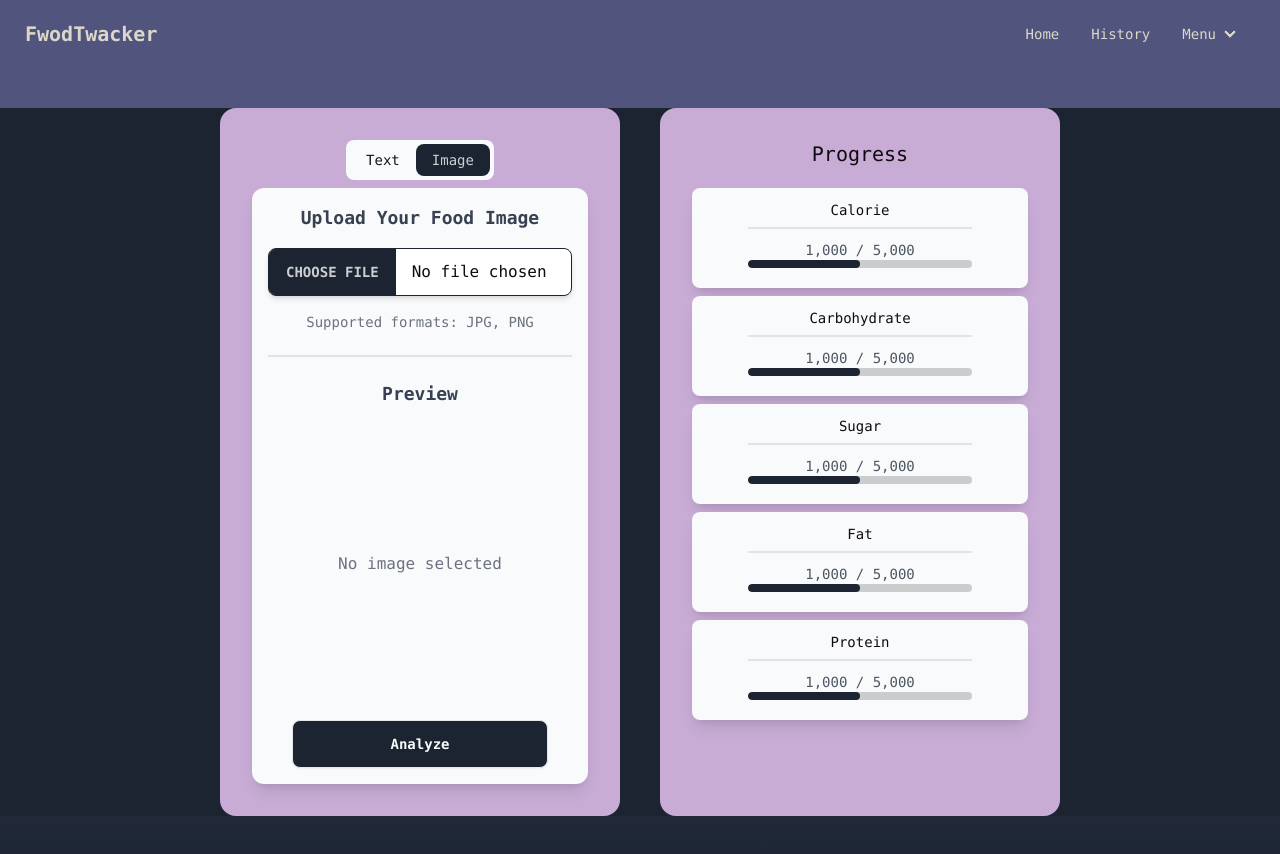
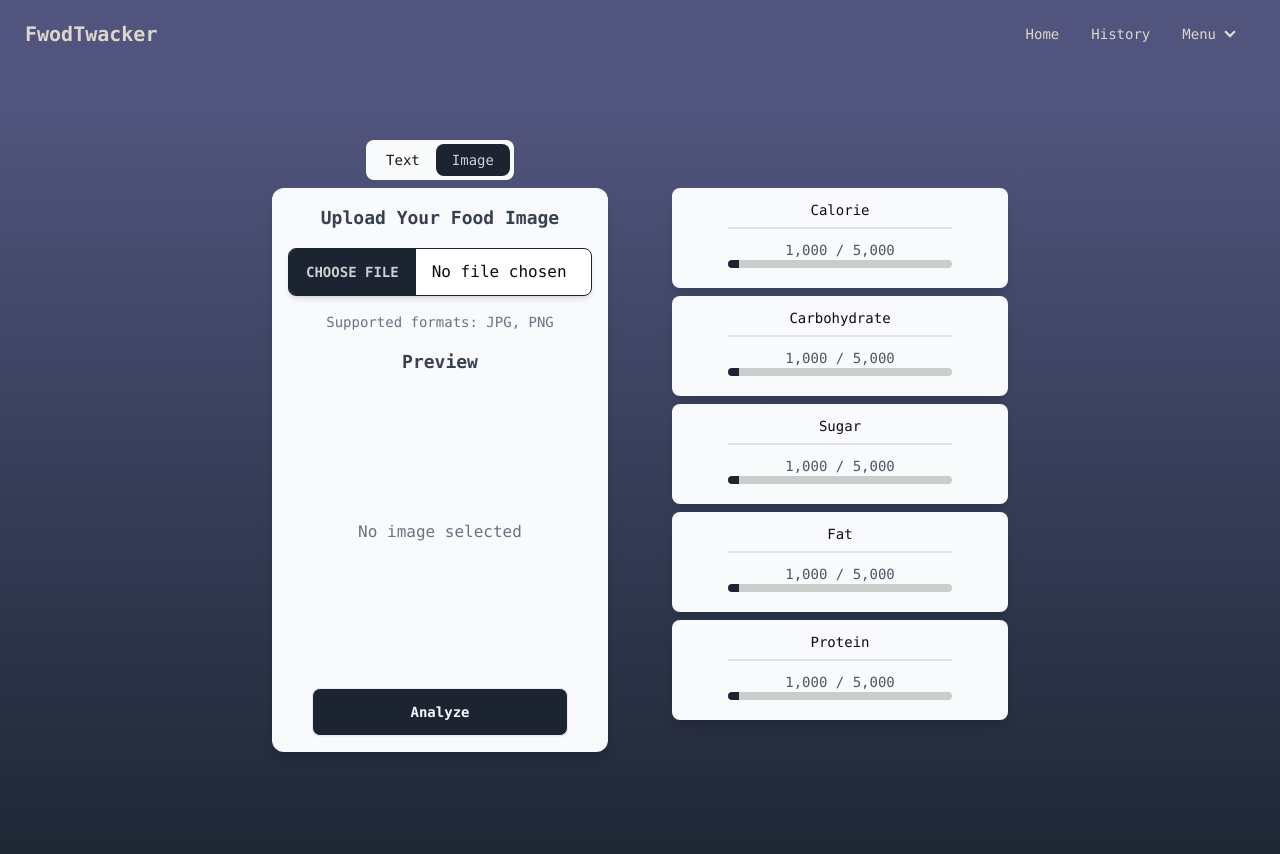
Before and after one commit to iss4gerry/nutrition-tracker-frontend, a Vue app: page / in a window 1280 px wide. Shown: the top 854 px of the page. Built offline with nearby package versions, Linux system fonts and the light colour scheme.

Commit message:
update responsif

```diff
--- a/src/App.vue
+++ b/src/App.vue
@@ -8,7 +8,7 @@ import Footer from './components/Footer.vue'
   <main>
     <div class="bg-secondary">
       <Navbar></Navbar>
-      <div class="bg-gradient-to-t from-primary to-secondary min-h-screen flex-col">
+      <div class="bg-gradient-to-t from-primary to-secondary min-h-screen flex-col -mt-11 md:mt-10">
       <router-view></router-view>
       </div>
       <div class="bg-primary min-h-screen">
--- a/src/components/ImageTracker.vue
+++ b/src/components/ImageTracker.vue
@@ -24,10 +24,7 @@ const handleFileInput = (event: Event) => {
       @change="handleFileInput"
     />
     <p class="text-sm text-gray-500">Supported formats: JPG, PNG</p>
-
-    <div class="divider"></div>
     <p class="text-lg font-semibold text-gray-700">Preview</p>
-
     <div v-if="selectedImage" class="w-full h-[35vh] bg-gray-200 rounded-lg overflow-hidden shadow-md">
         <img :src="selectedImage" alt="Image Preview" class="w-full h-full object-cover" />
       </div>
--- a/src/components/Nutrition.vue
+++ b/src/components/Nutrition.vue
@@ -17,7 +17,7 @@ const totalProgress = 5000;
             <p class="text-sm text-gray-600">
                 {{ currentProgress.toLocaleString() }} / {{ totalProgress.toLocaleString() }}
             </p>
-            <progress class="progress progress-primary w-56 " value="50" max="100">50</progress>
+            <progress class="progress progress-primary w-56">50</progress>
         </div>
       </div>
     </div>
--- a/src/views/Tracker.vue
+++ b/src/views/Tracker.vue
@@ -6,16 +6,16 @@ import Nutrition from '../components/Nutrition.vue'
 </script>
 
 <template>
-    <div class="container bg-primary mx-auto flex flex-col md:flex-row justify-center space-x-0 md:space-x-10 space-y-10 md:space-y-0 mt-10">
-      <div class="card bg-neutral text-neutral-content w-full md:w-[50vh]">
+    <div class="container mx-auto flex flex-col md:flex-row justify-center space-x-0 md:space-x-0 space-y-45 md:space-y-0 mt-10">
+      <div class="card text-neutral-content w-full md:w-[50vh] -mt-3 md:mt-0">
         <div class="card-body items-center text-center">
           <Switcher></Switcher>
           <ImageTracker></ImageTracker>
         </div>
       </div>
-      <div class="card bg-neutral text-neutral-content w-full md:w-[50vh]">
+      <div class="card text-neutral-content w-full md:w-[50vh] -mt-20">
         <div class="card-body items-center text-center">
-          <h1 class="text-xl mb-3">Progress</h1>
+          <h1 class="text-xl mb-3 h-7"></h1>
           <Nutrition name="Calorie"></Nutrition>
           <Nutrition name="Carbohydrate"></Nutrition>
           <Nutrition name="Sugar"></Nutrition>
```
